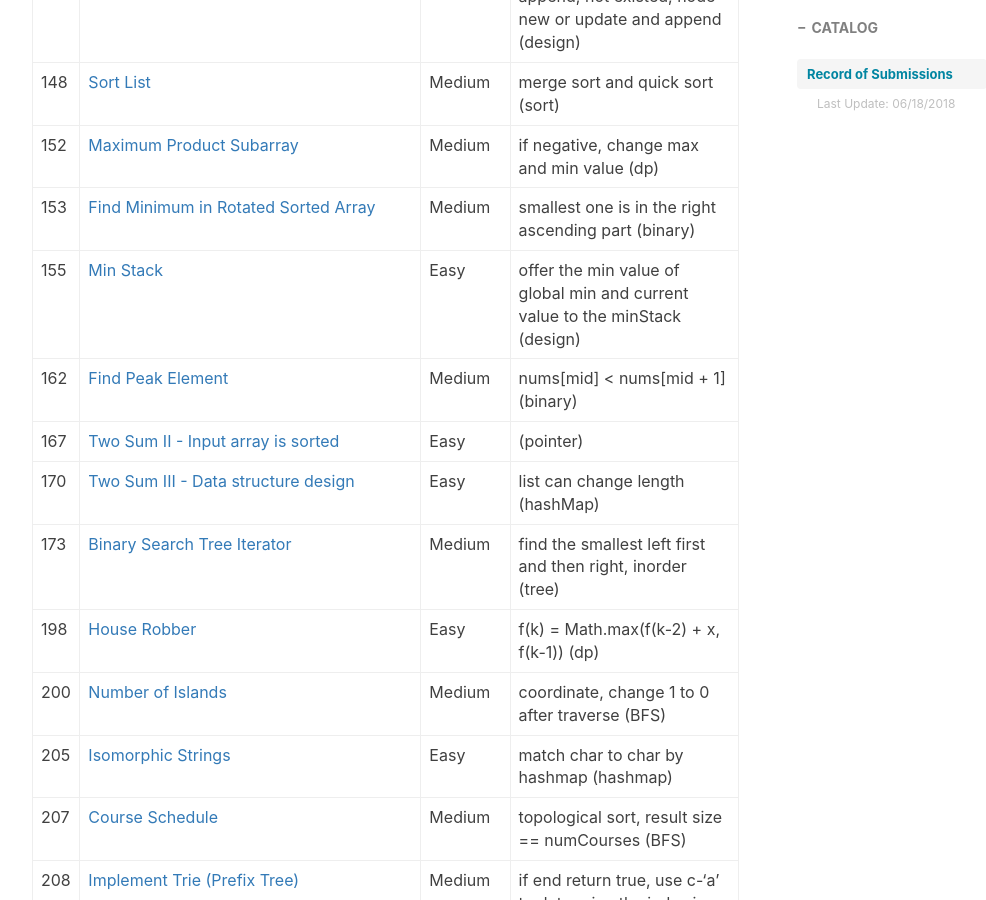
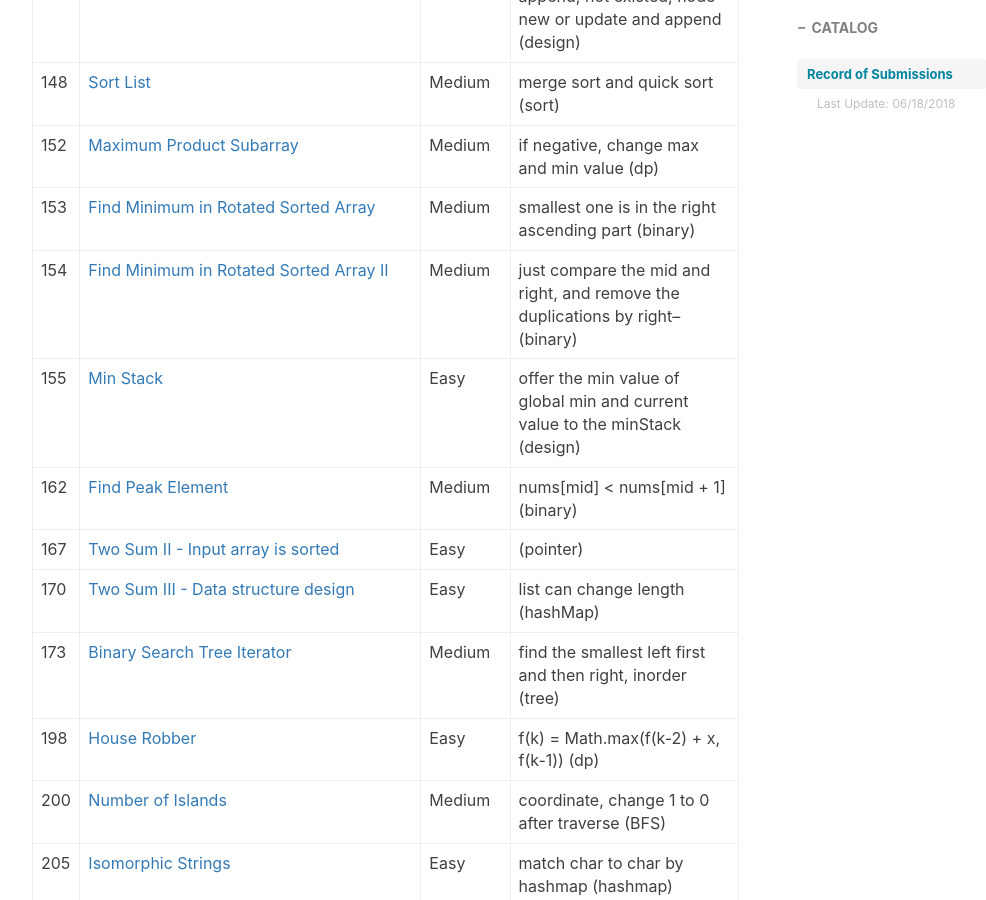
Before and after one commit to ly16/ly16.github.io, a Jekyll site: the page built from _posts/2018-05-18-leetcode-record-round1.md, in a window 1280 px wide and 900 px high, scrolled down 5283 px. Shown: the whole window, without its empty margins (233-1219 px from the left). Built offline with Jekyll 4.4.1, drawn with Linux system fonts in a browser that asks for light colours; nearby versions of some CDN libraries; comment, search, counter and statistics services are not loaded.

Commit message:
Update 2018-05-18-leetcode-record-round1.md

```diff
--- a/_posts/2018-05-18-leetcode-record-round1.md
+++ b/_posts/2018-05-18-leetcode-record-round1.md
@@ -90,6 +90,7 @@ tags:
 |148|[Sort List](https://github.com/ly16/LC-Practice/blob/master/Sort%20List.java)|Medium|merge sort and quick sort (sort)|
 |152|[Maximum Product Subarray](https://github.com/ly16/LC-Practice/blob/master/Maximum%20Product%20Subarray.java)|Medium|if negative, change max and min value (dp)|
 |153|[Find Minimum in Rotated Sorted Array](https://github.com/ly16/LC-Practice/blob/master/Find%20Minimum%20in%20Rotated%20Sorted%20Array.java)|Medium|smallest one is in the right ascending part (binary)|
+|154|[Find Minimum in Rotated Sorted Array II](https://github.com/ly16/LC-Practice/blob/master/Search%20in%20Rotated%20Sorted%20Array%20II.java)|Medium|just compare the mid and right, and remove the duplications by right-- (binary)|
 |155|[Min Stack](https://github.com/ly16/LC-Practice/blob/master/Min%20Stack.java)|Easy|offer the min value of global min and current value to the minStack (design)|
 |162|[Find Peak Element](https://github.com/ly16/LC-Practice/blob/master/Find%20Peak%20Element.java)|Medium|nums[mid] < nums[mid + 1] (binary)|
 |167|[Two Sum II - Input array is sorted](https://github.com/ly16/LC-Practice/blob/master/2%20Sum%20II.java)|Easy|(pointer)|
```
